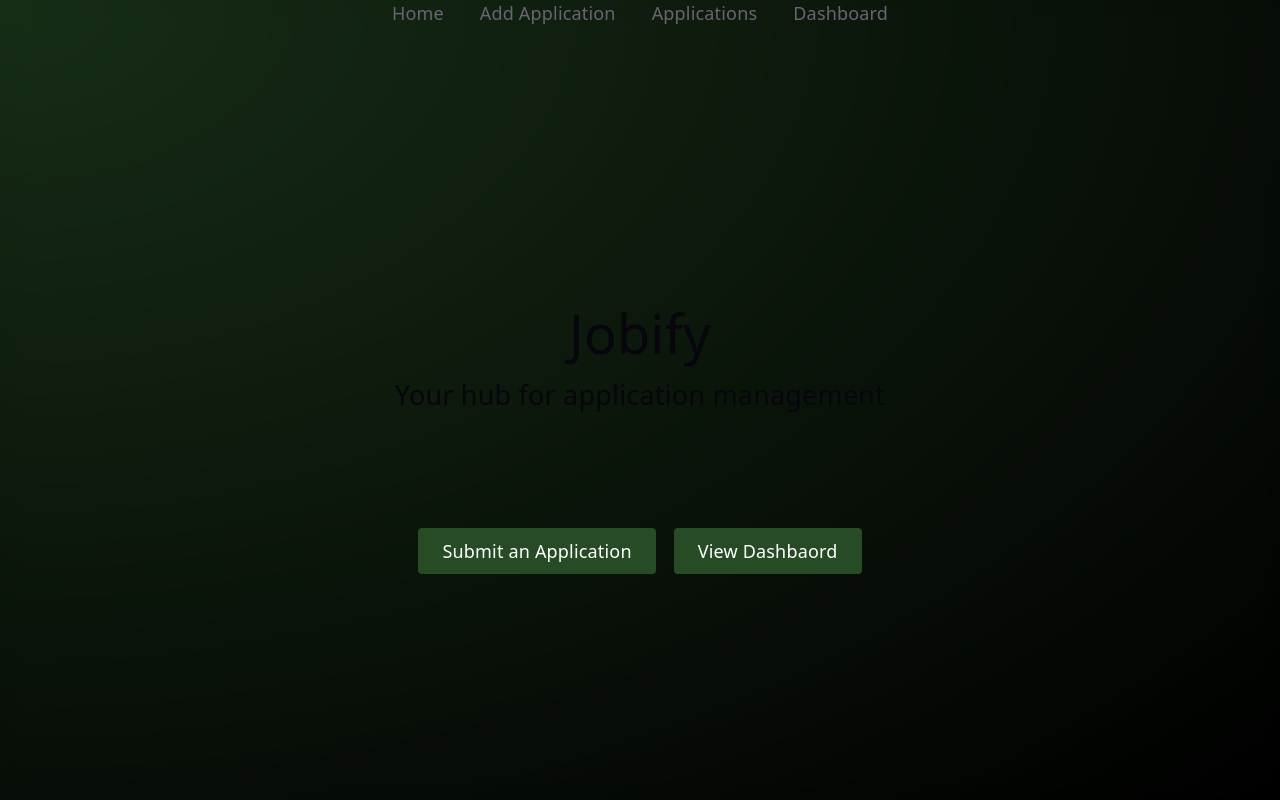
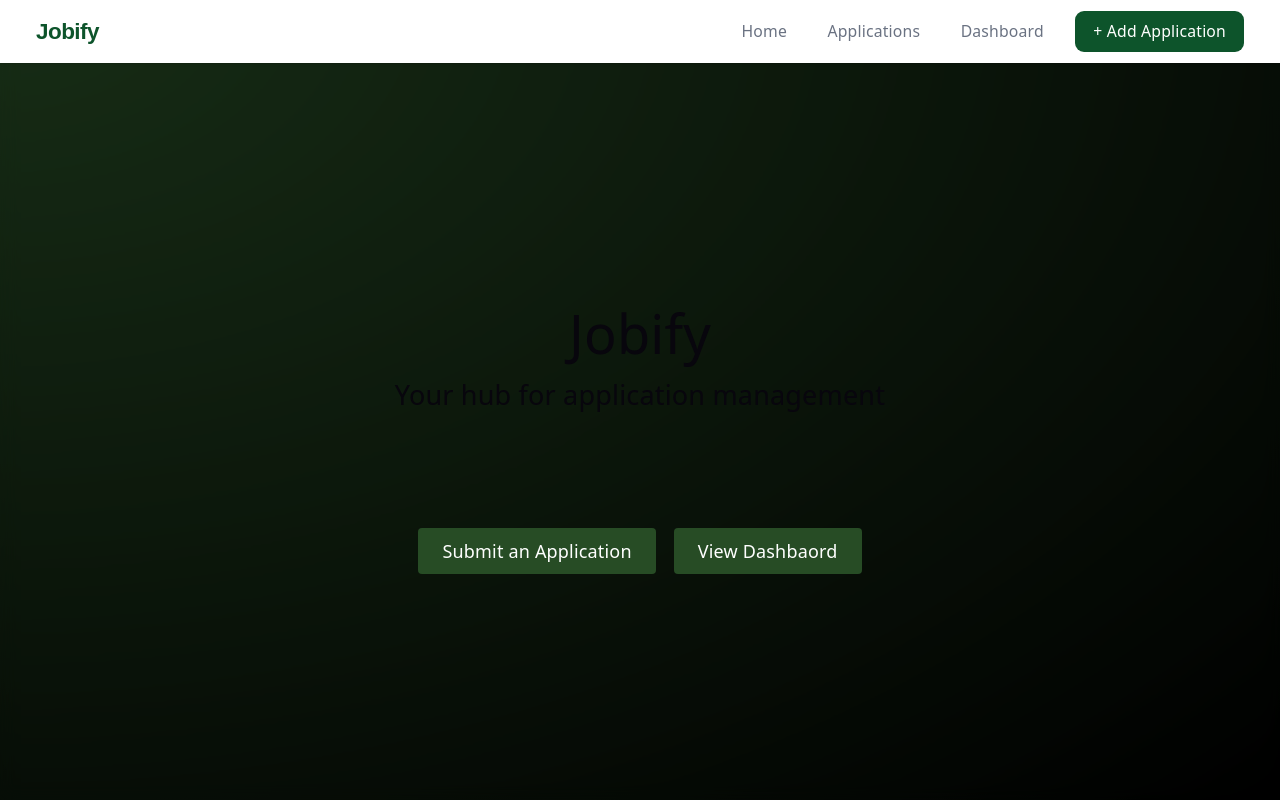
Before and after one commit to chingu-voyages/V60-tier1-team-01, a website built with Vite: page index.html in a window 1280 px wide. Shown: the top 800 px of the page. Built offline with nearby package versions, Linux system fonts and the light colour scheme; no server answers.

Commit message:
edit the navbar design and make it more clear

```diff
--- a/src/components/layout/Header/Header.html
+++ b/src/components/layout/Header/Header.html
@@ -1,8 +1,11 @@
-<header class="fixed top-0 w-full flex justify-center z-20">
-    <nav class="flex items-center justify-center space-x-8">
-        <a href="#">Home</a>
-        <a href="#add-application">Add Application</a>
-        <a href="#applications">Applications</a>
-        <a href="#dashboard">Dashboard</a>
+<header class="fixed top-0 w-full z-20 bg-white shadow-sm">
+    <nav class="flex items-center justify-between px-8 h-14">
+        <a href="#" class="text-green-900 font-bold text-xl tracking-tight" style="font-family: 'Syne', sans-serif;">Jobify</a>
+        <div class="flex items-center gap-1">
+            <a href="#" class="text-sm text-gray-500 hover:text-green-900 hover:bg-green-50 px-4 py-1.5 rounded-lg transition-all">Home</a>
+            <a href="#applications" class="text-sm text-gray-500 hover:text-green-900 hover:bg-green-50 px-4 py-1.5 rounded-lg transition-all">Applications</a>
+            <a href="#dashboard" class="text-sm text-gray-500 hover:text-green-900 hover:bg-green-50 px-4 py-1.5 rounded-lg transition-all">Dashboard</a>
+            <a href="#add-application" class="ml-2 text-sm font-medium text-white bg-green-900 hover:bg-green-900 px-4 py-2 rounded-lg transition-all">+ Add Application</a>
+        </div>
     </nav>
 </header>
--- a/src/style.css
+++ b/src/style.css
@@ -1,4 +1,5 @@
 @import "tailwindcss";
+@import url('https://fonts.googleapis.com/css2?family=Syne:wght@700&display=swap');
 
 :root {
   --text: #6b6375;
```
Also changed, not shown: index.html (+1 -0 lines).
